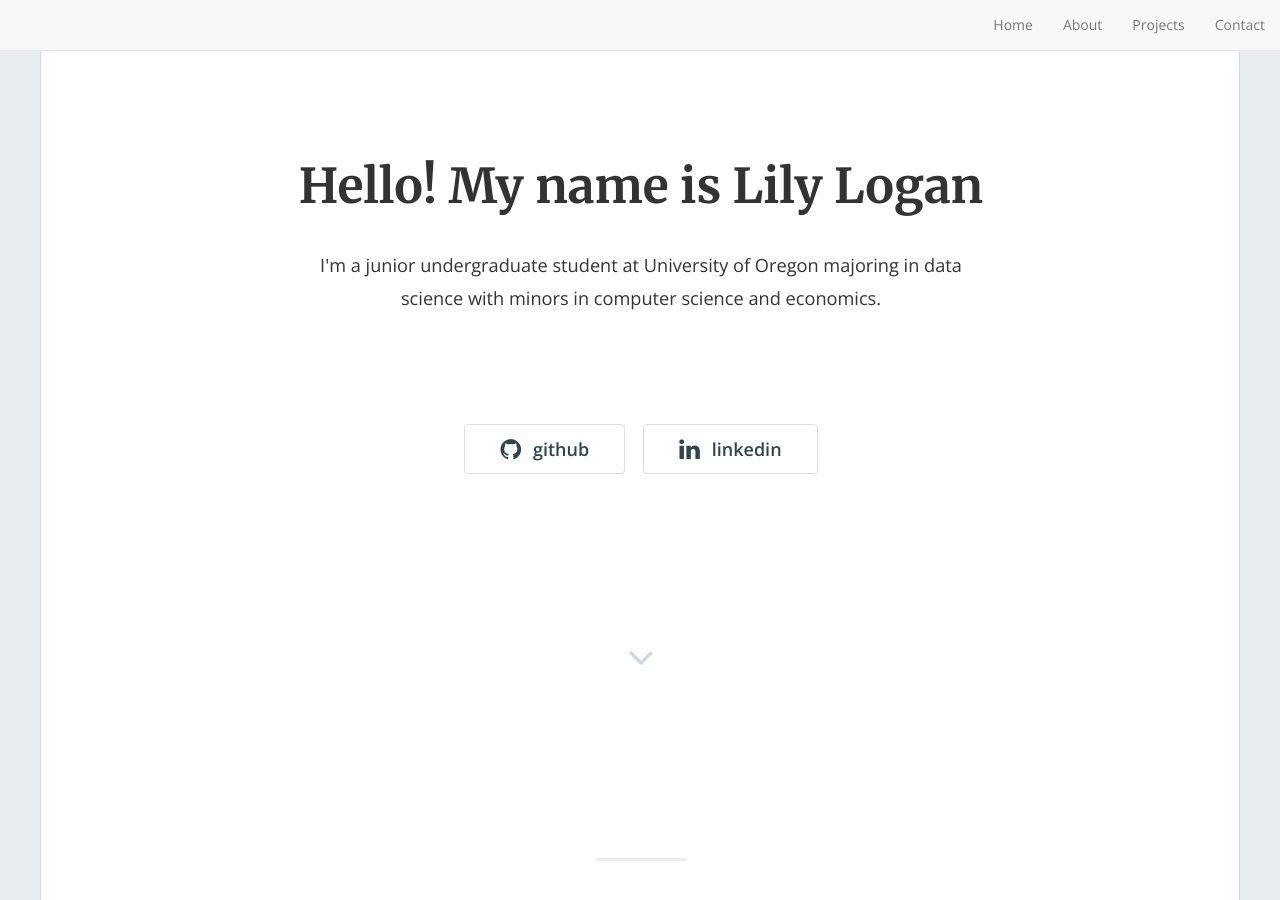
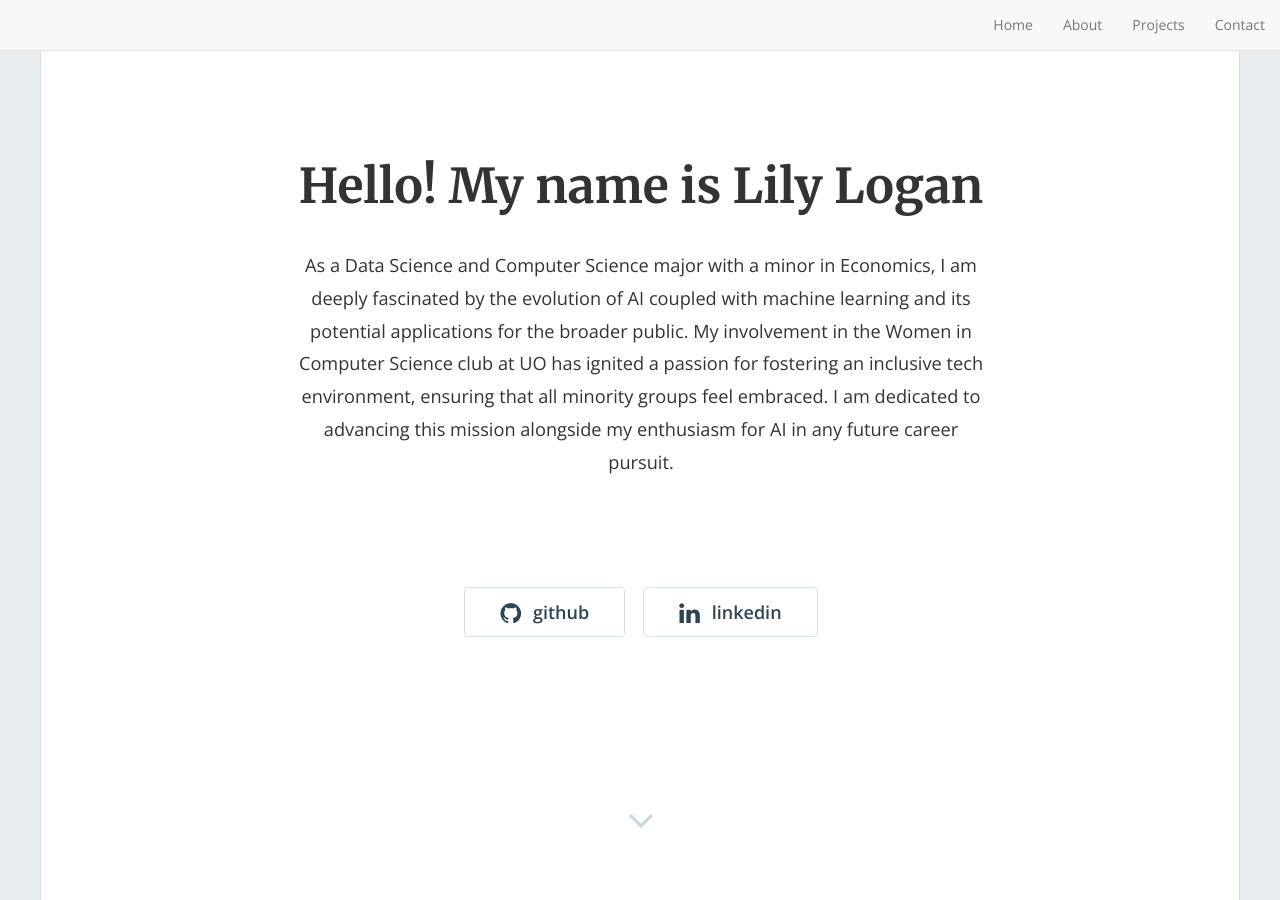
Before and after one commit to lilylogan/lilylogan.github.io, a Jekyll site: the page built from index.html, in a window 1280 px wide and 900 px high. Built offline with Jekyll 4.4.1, drawn with Linux system fonts in a browser that asks for light colours; nearby versions of some CDN libraries; library files that are not in the unit come from our copies; the list of posts is cut into pages by our own code.

Commit message:
update profile

```diff
--- a/_config.yml
+++ b/_config.yml
@@ -15,7 +15,10 @@
 # in the templates via {{ site.myvariable }}.
 title: "Hello! My name is Lily Logan"
 email: 'lily.logan1018@gmail.com'
-description: "I'm a junior undergraduate student at University of Oregon majoring in data science with minors in computer science and economics."
+description: "As a Data Science and Computer Science major with a minor in Economics, I am deeply fascinated by the evolution of AI coupled with machine learning and
+its potential applications for the broader public. My involvement in the Women in Computer Science club at UO has ignited a passion for fostering an
+inclusive tech environment, ensuring that all minority groups feel embraced. I am dedicated to advancing this mission alongside my enthusiasm for AI in any
+future career pursuit."
 baseurl: "" # the subpath of your site, e.g. /blog
 url: "lilylogan.github.io" # the base hostname & protocol for your site, e.g. https://example.com
 # twitter_username: 'jamigibbs'
```
Also changed, not shown: contact.md (added).
